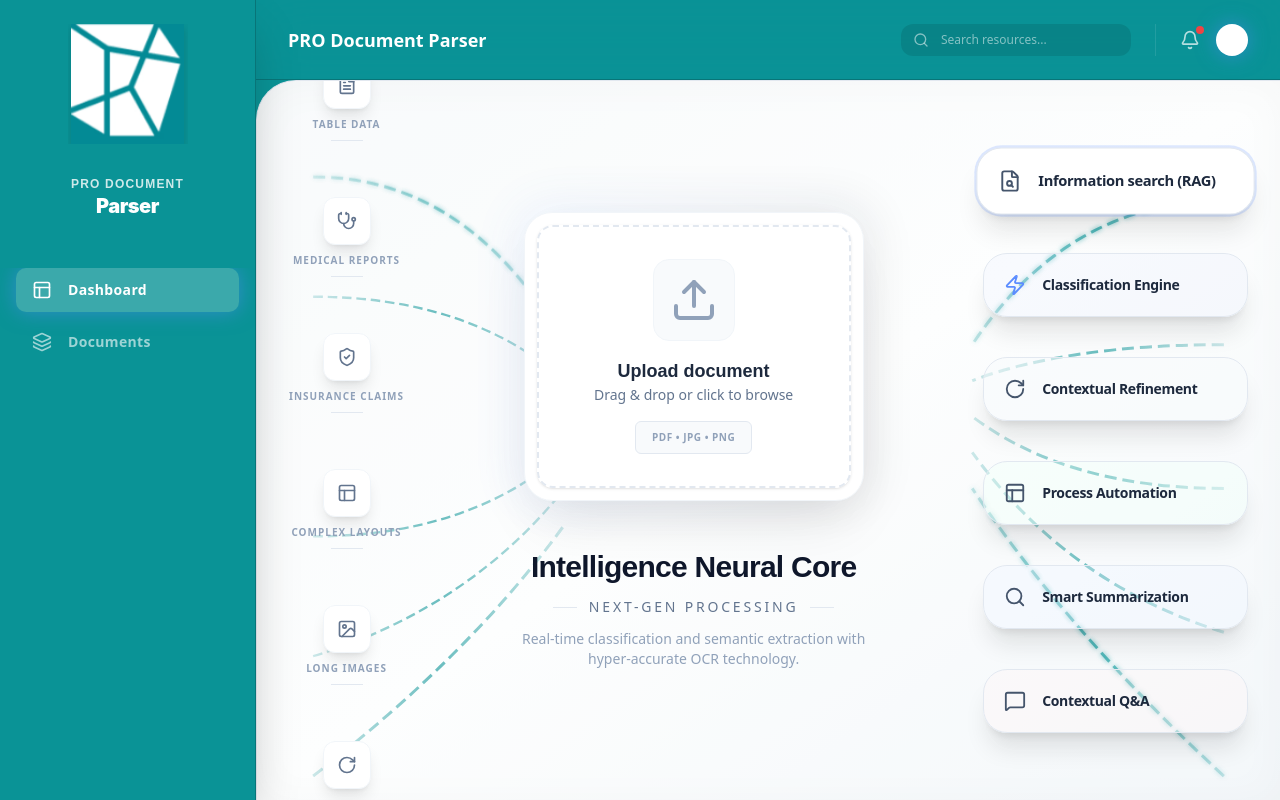
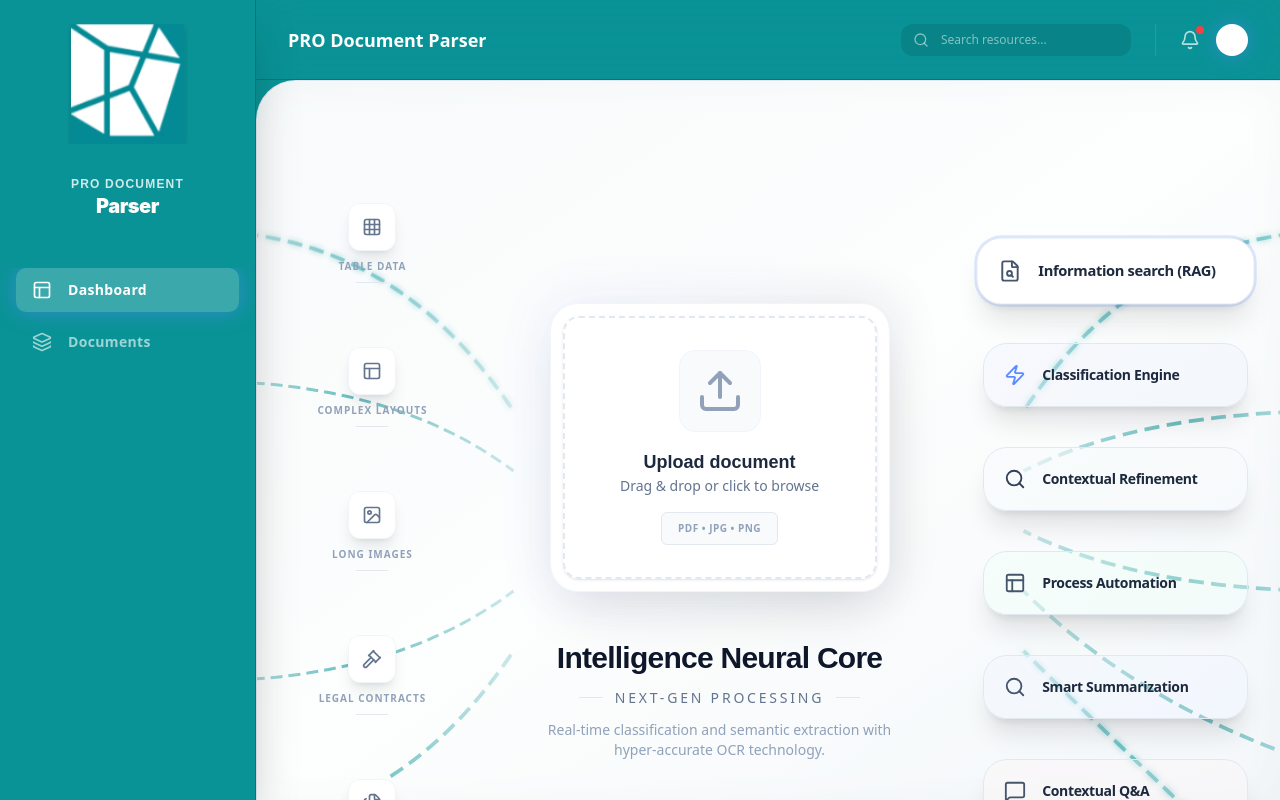
Before and after one commit to SamakshMathur/pro-document-parser, a Next.js app: page / in a window 1280 px wide. Built offline with nearby package versions, Linux system fonts and the light colour scheme.

Commit message:
Refactor: Updated dashboard nodes, fixed syntax, and resolved layout overlap

```diff
--- a/src/components/VisualDashboard.tsx
+++ b/src/components/VisualDashboard.tsx
@@ -4,11 +4,11 @@ import React from 'react';
 import { FileUpload } from './FileUpload';
 import {
   FileText,
-  Stethoscope,
-  ShieldCheck,
+  Grid,
+  Gavel,
   Layout,
   Image as ImageIcon,
-  RotateCw,
+  Files,
   Search,
   Zap,
   FileSearch,
@@ -29,8 +29,9 @@ interface VisualDashboardProps {
 
 export const VisualDashboard: React.FC<VisualDashboardProps> = ({ onFileSelect, isProcessing }) => {
   return (
-    <div className="relative w-full h-full flex items-center justify-center p-8 overflow-hidden select-none bg-slate-50/30">
-      {/* Background SVG for curved connector lines - Using relative viewBox for better scaling */}
+    <div className="relative w-full h-full flex flex-col items-center overflow-y-auto select-none bg-slate-50/30">
+      <div className="relative w-full min-h-[900px] flex items-center justify-center p-8">
+        {/* Background SVG for curved connector lines */}
         <svg className="absolute inset-0 w-full h-full pointer-events-none" viewBox="0 0 1000 600" preserveAspectRatio="xMidYMid slice" style={{ zIndex: 0 }}>
           <defs>
             <linearGradient id="lineGradient" x1="0%" y1="0%" x2="100%" y2="0%">
@@ -44,31 +45,29 @@ export const VisualDashboard: React.FC<VisualDashboardProps> = ({ onFileSelect,
             </filter>
           </defs>
 
-        {/* Left side connections (Inputs to Hub edge) - Cleaned to avoid overlaps */}
-        <path d="M 120,80 Q 250,80 330,220" fill="none" stroke="url(#lineGradient)" strokeWidth="2.5" strokeDasharray="10,5" className="animate-pulse" filter="url(#glow)" />
-        <path d="M 120,180 Q 250,180 330,250" fill="none" stroke="url(#lineGradient)" strokeWidth="2" strokeDasharray="8,4" />
-        <path d="M 120,280 Q 250,280 330,280" fill="none" stroke="url(#lineGradient)" strokeWidth="2" strokeDasharray="8,4" />
-        <path d="M 120,380 Q 250,380 330,310" fill="none" stroke="url(#lineGradient)" strokeWidth="2" strokeDasharray="8,4" />
-        <path d="M 120,480 Q 250,440 330,340" fill="none" stroke="url(#lineGradient)" strokeWidth="2" strokeDasharray="8,4" />
-        <path d="M 120,580 Q 250,480 330,370" fill="none" stroke="url(#lineGradient)" strokeWidth="2.5" strokeDasharray="10,5" />
+          {/* Left side connections (5 Inputs to Hub edge) */}
+          <path d="M 120,100 Q 250,100 330,220" fill="none" stroke="url(#lineGradient)" strokeWidth="2.5" strokeDasharray="10,5" className="animate-pulse" filter="url(#glow)" />
+          <path d="M 120,200 Q 250,200 330,260" fill="none" stroke="url(#lineGradient)" strokeWidth="2" strokeDasharray="8,4" />
+          <path d="M 120,300 Q 250,300 330,300" fill="none" stroke="url(#lineGradient)" strokeWidth="2" strokeDasharray="8,4" />
+          <path d="M 120,400 Q 250,400 330,340" fill="none" stroke="url(#lineGradient)" strokeWidth="2" strokeDasharray="8,4" />
+          <path d="M 120,500 Q 250,500 330,380" fill="none" stroke="url(#lineGradient)" strokeWidth="2.5" strokeDasharray="10,5" />
 
-        {/* Right side connections (Outcome edges to Hub edge) - Cleaned to avoid overlaps */}
+          {/* Right side connections (Outcome edges to Hub edge) */}
           <path d="M 880,100 Q 750,100 670,220" fill="none" stroke="url(#lineGradient)" strokeWidth="2.5" strokeDasharray="10,5" filter="url(#glow)" />
-        <path d="M 880,220 Q 750,220 670,250" fill="none" stroke="url(#lineGradient)" strokeWidth="2.5" strokeDasharray="10,5" />
-        <path d="M 880,340 Q 750,340 670,280" fill="none" stroke="url(#lineGradient)" strokeWidth="2.5" strokeDasharray="10,5" />
-        <path d="M 880,460 Q 750,420 670,310" fill="none" stroke="url(#lineGradient)" strokeWidth="2.5" strokeDasharray="10,5" />
-        <path d="M 880,580 Q 750,460 670,340" fill="none" stroke="url(#lineGradient)" strokeWidth="2.5" strokeDasharray="10,5" filter="url(#glow)" />
+          <path d="M 880,220 Q 750,220 670,260" fill="none" stroke="url(#lineGradient)" strokeWidth="2.5" strokeDasharray="10,5" />
+          <path d="M 880,340 Q 750,340 670,300" fill="none" stroke="url(#lineGradient)" strokeWidth="2.5" strokeDasharray="10,5" />
+          <path d="M 880,460 Q 750,420 670,340" fill="none" stroke="url(#lineGradient)" strokeWidth="2.5" strokeDasharray="10,5" />
+          <path d="M 880,580 Q 750,460 670,380" fill="none" stroke="url(#lineGradient)" strokeWidth="2.5" strokeDasharray="10,5" filter="url(#glow)" />
         </svg>
 
         <div className="relative z-10 w-full flex items-center justify-between max-w-7xl h-full">
-        {/* Left Column: Input Types */}
-        <div className="flex flex-col space-y-10 lg:space-y-14">
-          <InputNode icon={<FileText size={20} />} label="Table data" />
-          <InputNode icon={<Stethoscope size={20} />} label="Medical reports" />
-          <InputNode icon={<ShieldCheck size={20} />} label="Insurance claims" />
+          {/* Left Column: Input Types (5 Nodes) */}
+          <div className="flex flex-col space-y-12 lg:space-y-16">
+            <InputNode icon={<Grid size={20} />} label="Table data" />
             <InputNode icon={<Layout size={20} />} label="Complex layouts" />
-          <InputNode icon={<ImageIcon size={20} />} label="Long images" />
-          <InputNode icon={<RotateCw size={20} />} label="Tilted images" />
+            <InputNode icon={<ImageIcon size={20} />} label="long images" />
+            <InputNode icon={<Gavel size={20} />} label="legal contracts" />
+            <InputNode icon={<Files size={20} />} label="Multiple page documetns" />
           </div>
 
           {/* Center: Processing Hub */}
@@ -79,7 +78,6 @@ export const VisualDashboard: React.FC<VisualDashboardProps> = ({ onFileSelect,
                  <FileUpload onFileSelect={onFileSelect} isLoading={isProcessing} />
               </div>
 
-            {/* Animated Ring of Light during processing */}
               {isProcessing && (
                 <div className="absolute -inset-1 rounded-[30px] border-4 border-dotted border-primary animate-[spin_4s_linear_infinite]"></div>
               )}
@@ -102,15 +100,30 @@ export const VisualDashboard: React.FC<VisualDashboardProps> = ({ onFileSelect,
           <div className="flex flex-col space-y-8 lg:space-y-10">
             <OutputNode icon={<FileSearch size={22} />} label="Information search (RAG)" active color="bg-white" />
             <OutputNode icon={<Zap size={22} />} label="Classification Engine" color="bg-primary/[0.03]" iconClass="text-primary" />
-          <OutputNode icon={<RotateCw size={22} />} label="Contextual Refinement" color="bg-slate-50/50" />
+            <SearchingNode icon={<Search size={22} />} label="Contextual Refinement" color="bg-slate-50/50" />
             <OutputNode icon={<Layout size={22} />} label="Process Automation" color="bg-emerald-50/30" />
             <OutputNode icon={<Search size={22} />} label="Smart Summarization" color="bg-indigo-50/30" />
             <OutputNode icon={<MessageSquare size={22} />} label="Contextual Q&A" color="bg-rose-50/30" />
           </div>
         </div>
       </div>
+    </div>
   );
 };
+
+function SearchingNode({ icon, label, color }: { icon: React.ReactNode, label: string, color: string }) {
+  return (
+    <div className={cn(
+      "flex items-center space-x-4 p-5 rounded-[24px] border border-slate-200 shadow-xl transition-all duration-300 transform hover:scale-105 cursor-pointer",
+      color
+    )}>
+      <div className="flex items-center justify-center text-slate-700 animate-spin-slow">
+        {icon}
+      </div>
+      <span className="text-sm font-bold text-slate-800 tracking-tight pr-4">{label}</span>
+    </div>
+  );
+}
 
 function InputNode({ icon, label }: { icon: React.ReactNode, label: string }) {
   return (
```
Lines whose indentation alone changed are shown as unchanged.
